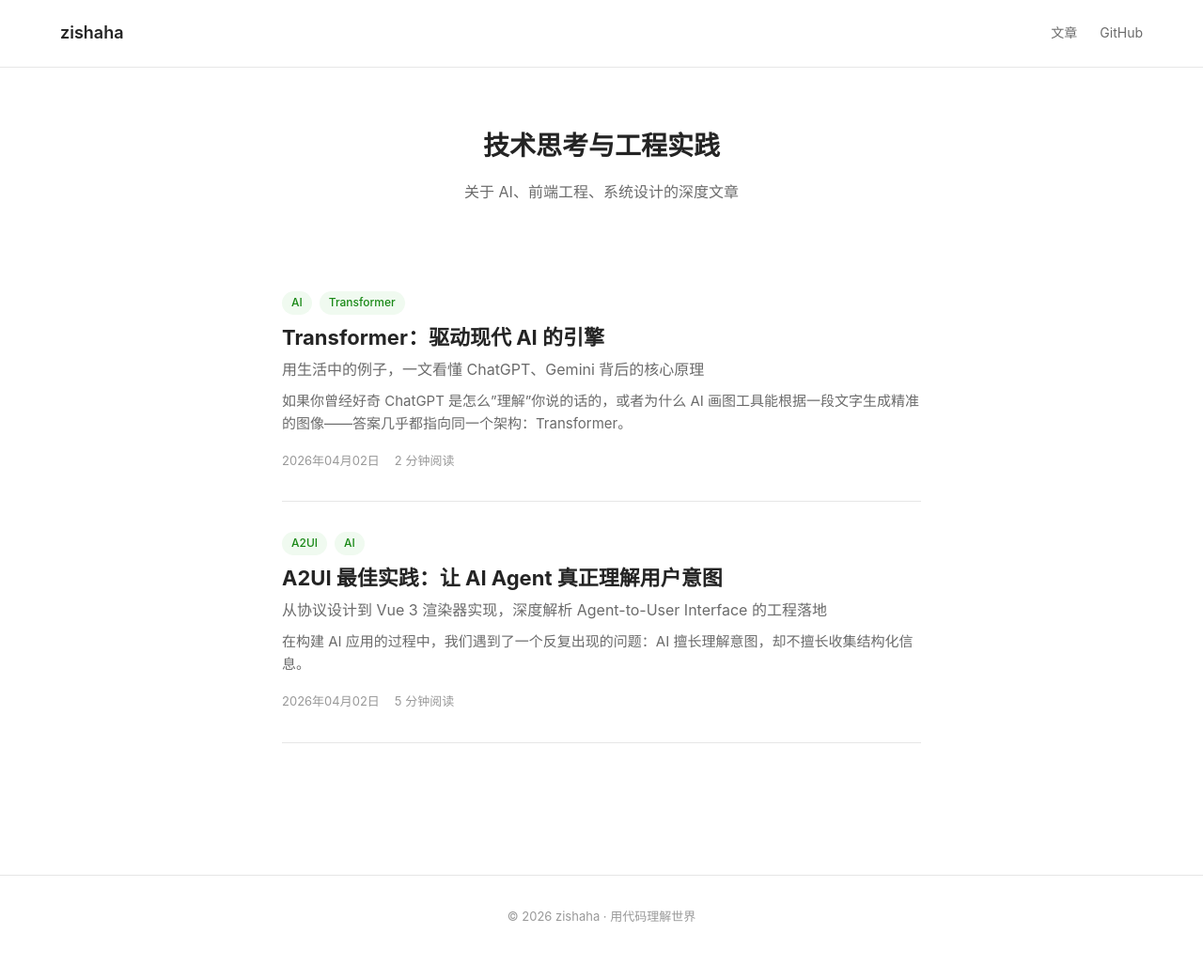
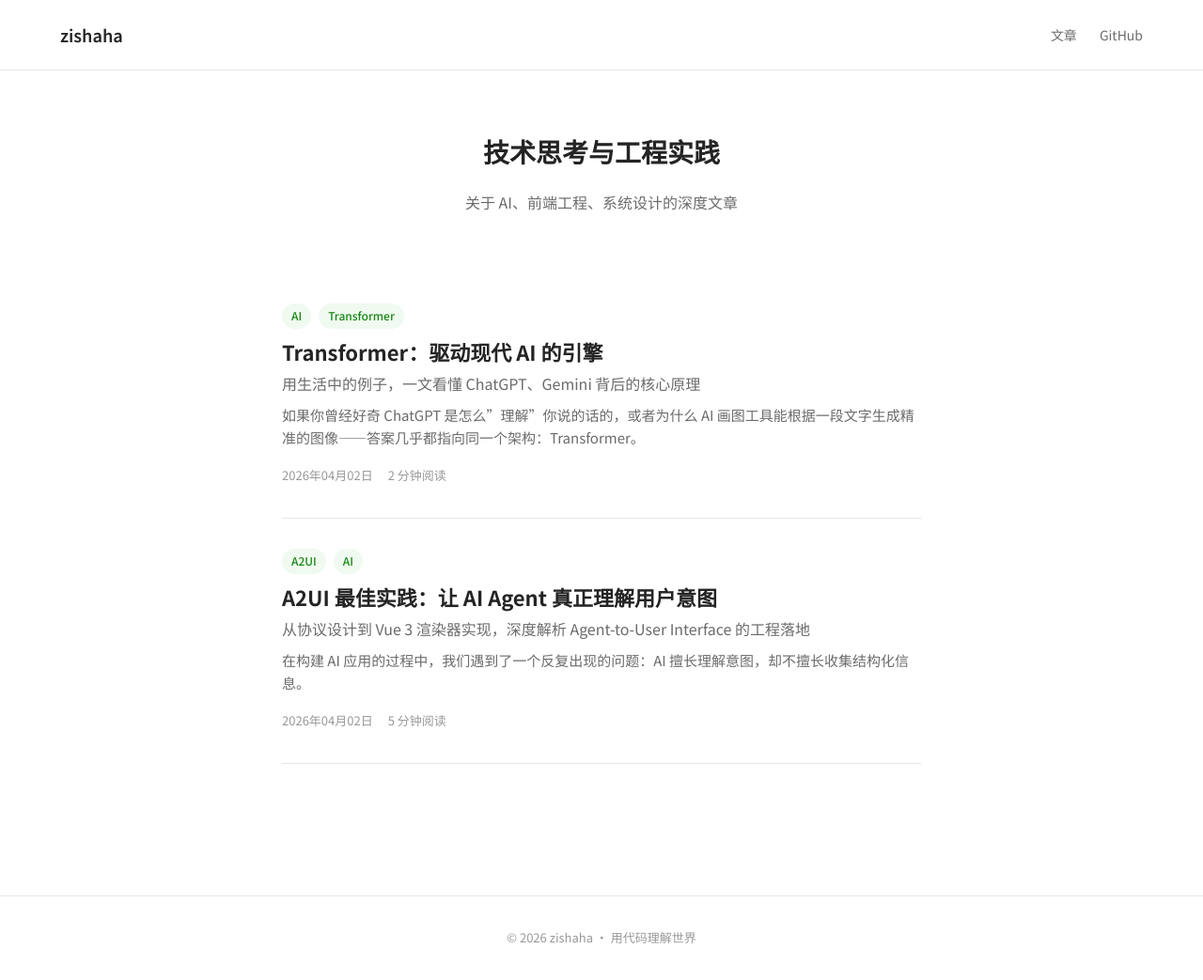
Before and after one commit to zishaha/blog, a Jekyll site: the page built from index.html, in a window 1280 px wide and 1043 px high. Shown: the whole window at 94% size. Built offline with Jekyll 4.4.1, drawn with Linux system fonts in a browser that asks for light colours.

Commit message:
Refine typography: Noto Serif SC body + Noto Sans SC headings
- Body text: Noto Serif SC (elegant Chinese serif for readability)
- Headings/UI: Noto Sans SC (clean sans-serif)
- Fallbacks: PingFang SC (macOS), Microsoft YaHei (Windows)
- Tune line-height to 1.9, enable font kerning and ligatures

Co-Authored-By: Claude Sonnet 4 <noreply@anthropic.com>

```diff
--- a/_layouts/default.html
+++ b/_layouts/default.html
@@ -6,6 +6,9 @@
   <title>{% if page.title %}{{ page.title }} — {{ site.title }}{% else %}{{ site.title }}{% endif %}</title>
   <meta name="description" content="{{ page.excerpt | default: site.description | strip_html | strip_newlines | truncate: 160 }}">
   <link rel="stylesheet" href="{{ '/assets/css/main.css' | relative_url }}">
+  <link rel="preconnect" href="https://fonts.googleapis.com">
+  <link rel="preconnect" href="https://fonts.gstatic.com" crossorigin>
+  <link href="https://fonts.googleapis.com/css2?family=Noto+Serif+SC:wght@400;500;700&family=Noto+Sans+SC:wght@400;500;600;700&family=JetBrains+Mono:wght@400;500&display=swap" rel="stylesheet">
 </head>
 <body>
   <nav class="nav">
--- a/assets/css/main.css
+++ b/assets/css/main.css
@@ -12,8 +12,8 @@
   --color-border: #E6E6E6;
   --color-accent: #1A8917;
   --color-hover: #F7F7F7;
-  --font-serif: 'Microsoft YaHei', '微软雅黑', 'Segoe UI', Tahoma, sans-serif;
-  --font-sans: 'Microsoft YaHei', '微软雅黑', 'Inter', -apple-system, sans-serif;
+  --font-serif: 'Noto Serif SC', 'Songti SC', STSong, Georgia, serif;
+  --font-sans: 'Noto Sans SC', 'PingFang SC', 'Microsoft YaHei', sans-serif;
   --font-mono: 'JetBrains Mono', 'Consolas', monospace;
   --max-width: 680px;
   --spacing-unit: 8px;
@@ -21,11 +21,14 @@
 
 body {
   font-family: var(--font-serif);
-  font-size: 20px;
-  line-height: 1.7;
+  font-size: 18px;
+  line-height: 1.9;
   color: var(--color-text);
   background: var(--color-bg);
   -webkit-font-smoothing: antialiased;
+  -moz-osx-font-smoothing: grayscale;
+  text-rendering: optimizeLegibility;
+  font-feature-settings: "kern" 1;
 }
 
 /* ── Navigation ────────────────────────────────────────────────────── */
```
